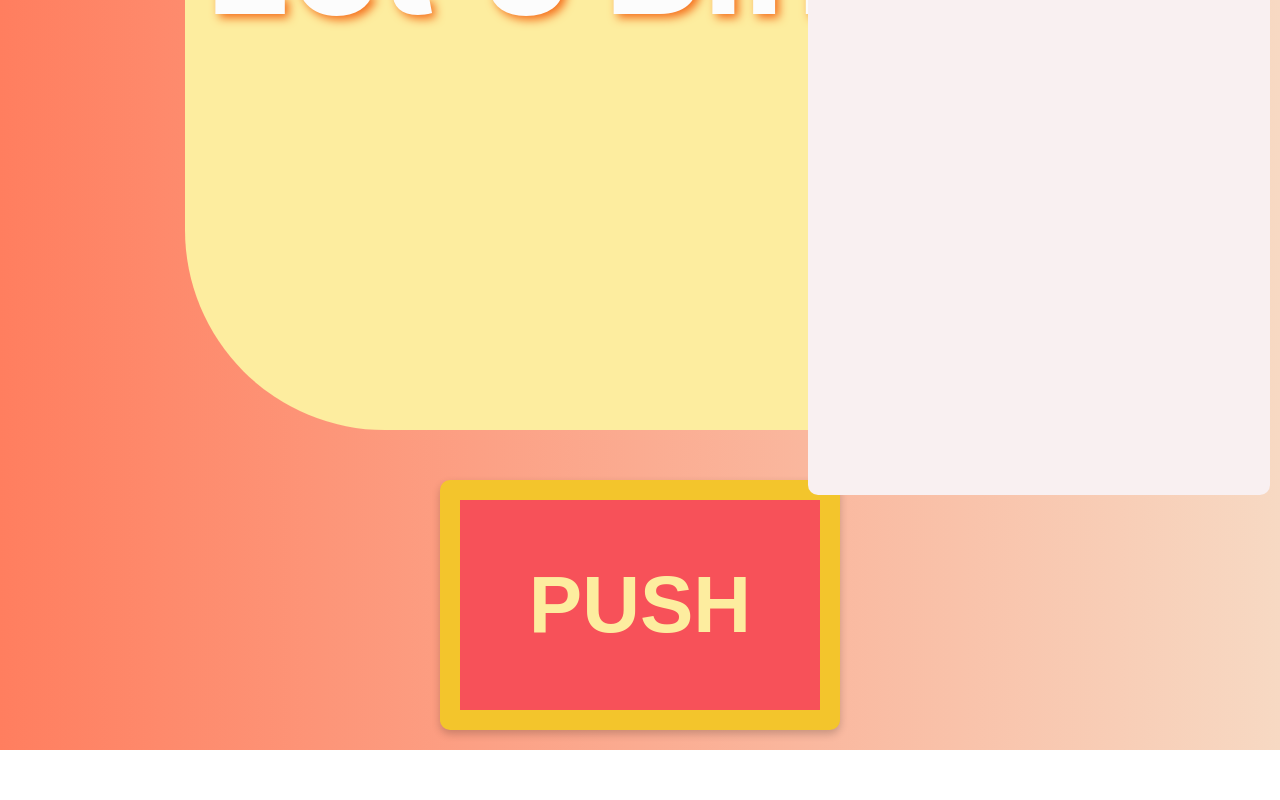
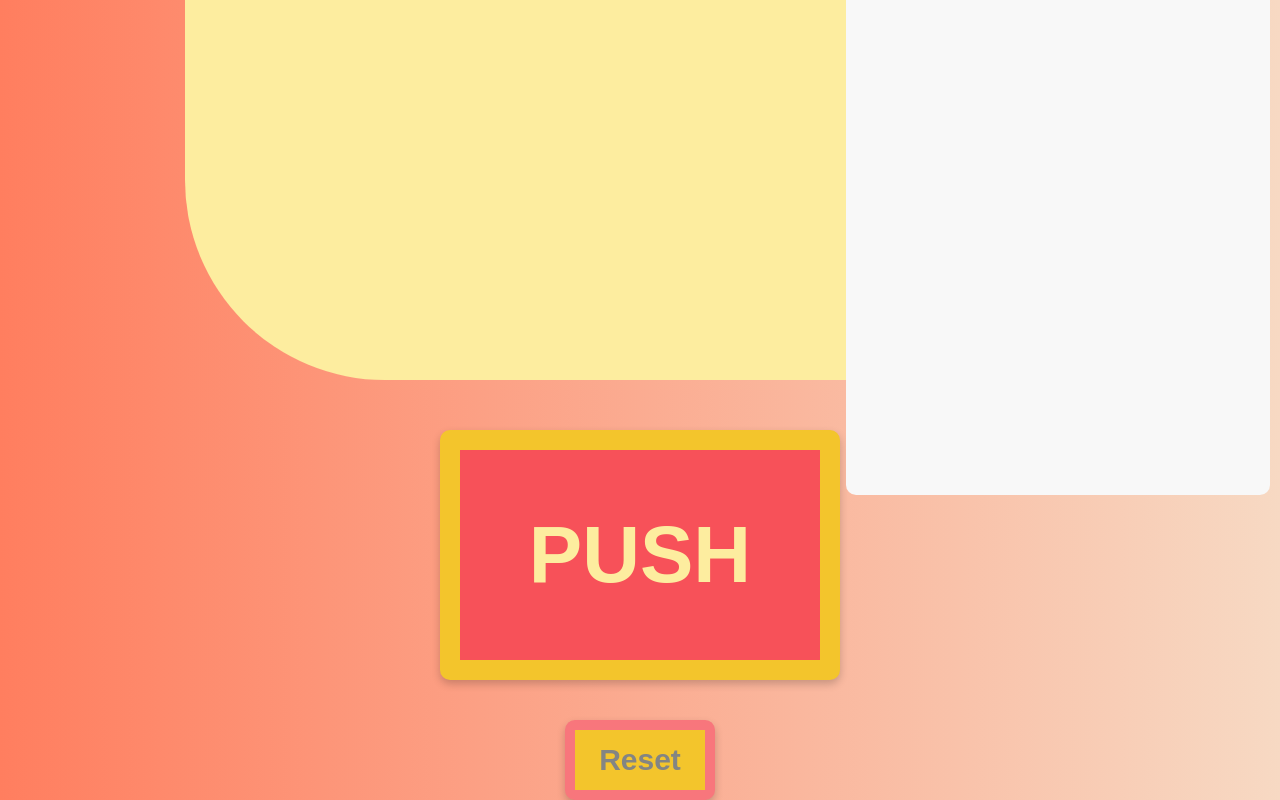
Before and after one commit to nishi-oka/Bingo-75, a React (Create React App) app: page / in a window 1280 px wide. Shown: the part 295-1095 px from the top of the page. Before the commit the page ends 1045 px from the top, so only its background shows below. Built offline with nearby package versions, Linux system fonts and the light colour scheme; a web font is replaced by a local one.

Commit message:
add fadeout

```diff
--- a/src/App.css
+++ b/src/App.css
@@ -35,7 +35,7 @@
   padding: 20px;
 }
 
-/* @keyframes fadeOut {
+@keyframes fadeOut {
   0% {
     opacity: 1;
   }
@@ -45,7 +45,7 @@
 }
 .fade-out {
   animation: fadeOut 1s ease-out forwards;
-} */
+}
 
 
 /* スタートボタンのスタイル */
@@ -65,7 +65,6 @@ button {
   color: #fded9f;
   box-shadow: 0 4px 8px rgba(0, 0, 0, 0.2); /* 初期状態での影 */
   transition: box-shadow 0.2s ease, transform 0.1s ease;
-
 }
 
 /* スタートボタンのホバー効果 */
@@ -82,21 +81,38 @@ button:active {
   transform: translateY(4px) scale(0.95);
 }
 
+.reset-button button {
+  width: 150px;
+  height: 80px;
+  font-size: 30px;
+  border: 10px solid #f8767c;
+  background-color: #f3c52c;
+  margin-top: 20px;
+  color: #838583;
+  box-shadow: 0 4px 8px rgba(0, 0, 0, 0.2); /* 初期状態での影 */
+  transition: box-shadow 0.2s ease, transform 0.1s ease;
+}
+
+/* リセットボタンのホバー効果 */
+.reset-button :hover {
+  border: 5px solid #f3c52c;
+  background-color: #f4f742;
+  color: #838583;
+  cursor: pointer;
+  transition: background-color 0.1s ease; /* 色の変化にスムーズなアニメーション */
+  transform: scale(1.1);
+}
+.reset-button :active {
+  box-shadow: 0 2px 4px rgba(0, 0, 0, 0.4);
+  transform: translateY(4px) scale(0.95);
+}
+
 /* 今まで出た数字を表示する部分 */
 .number-container {
   display: flex;
   flex-direction: row-reverse; /* 右端から左へ列を追加 */
-  margin: 10px;
-  overflow-x: auto; /* 横スクロールを許可 */
-  width: 30%; /* 画面の右3分の1 */
-  height: calc(100vh - 100px);
   position: absolute;
-  right: 0;
-  top: 0;
-  background-color: #f9f0f1;;
-  border-radius: 10px;
 }
-
 /* 数字の列全体 */
 .columns-wrapper {
   display: flex;
--- a/src/App.js
+++ b/src/App.js
@@ -3,16 +3,25 @@ import React, { useState } from "react";
 import PreNumber from "./PreNumber";
 import StartButton from "./StartButton";
 import CurrentNumber from "./CurrentNumber";
+import ResetButton from "./ResetButton";
 
 function App() {
-  const [randomNumber, setRandomNumber] = useState(null);
-  const [pastNumbers, setPastNumbers] = useState([]);
-  const [isDisabled, setIsDisabled] = useState(false);
+  const [randomNumber, setRandomNumber] = useState(null); // 現在の数字
+  const [pastNumbers, setPastNumbers] = useState([]); // 過去の数字
+  const [isDisabled, setIsDisabled] = useState(false); // Startボタンの無効化
+  const [fadeOut, setFadeOut] = useState(false); // フェードアウト状態
+  const [isGenerating, setIsGenerating] = useState(false); // generateRandomNumber 処理中かどうか
 
+  // 新しい数字を生成する関数
   const generateRandomNumber = () => {
-    if (isDisabled) return; // ボタンが無効化されているときはクリックできない
-    setIsDisabled(true); // ボタンを無効化
+    if (isDisabled || isGenerating) return; // ボタンが無効化されているか、処理中なら何もしない
+    setIsGenerating(true); // 処理中フラグを立てる
+    setIsDisabled(true); // Startボタンを無効化
 
+    setFadeOut(true);
+
+    setTimeout(() => {
+      // 過去の数字を更新
       setPastNumbers((prevNumbers) => {
         const updatedNumbers =
           randomNumber !== null ? [...prevNumbers, randomNumber] : prevNumbers;
@@ -22,20 +31,31 @@ function App() {
           number = Math.floor(Math.random() * 100) + 1;
         } while (updatedNumbers.includes(number)); // 重複していたら再生成
 
-      setRandomNumber(number);
+        setRandomNumber(number); // 新しい数字をセット
         return updatedNumbers;
       });
-    // 2秒後にボタンを再度有効化
-    setTimeout(() => {
-      setIsDisabled(false); // 2秒後にボタンを有効化
-    }, 2000);
+
+      setFadeOut(false); // フェードアウトを終了
+      setIsDisabled(false); // Startボタンを有効化
+      setIsGenerating(false); // 処理終了フラグを解除
+    }, 1000); // フェードアウトアニメーションの時間を調整
+  };
+
+  // リセット関数: 初期状態に戻す
+  const resetState = () => {
+    if (isGenerating) return; // generateRandomNumber 処理中なら何もしない
+    setRandomNumber(null);
+    setPastNumbers([]);
+    setIsDisabled(false);
+    setFadeOut(false);
   };
 
   return (
     <div className="App">
       <div className="content">
-        <CurrentNumber number={randomNumber} />
+        <CurrentNumber number={randomNumber} fadeOut={fadeOut} />
         <StartButton onClick={generateRandomNumber} isDisabled={isDisabled} />
+        <ResetButton onClick={resetState} isDisabled={isGenerating} /> {/* Resetボタンを無効化 */}
       </div>
       <PreNumber numbers={pastNumbers} />
     </div>
--- a/src/CurrentNumber.jsx
+++ b/src/CurrentNumber.jsx
@@ -1,27 +1,29 @@
-import React, { useEffect, useState } from 'react';
+import React, { useEffect, useState } from "react";
 
-const CurrentNumber = ({ number, onAnimationEnd }) => {
-		const [animate, setAnimate] = useState(false);
-		const [fadeOut, setFadeOut] = useState(false);
+const CurrentNumber = ({ number, onAnimationEnd, fadeOut }) => {
+  const [animate, setAnimate] = useState(false);
 
-		useEffect(() => {
-			if (number !== null) {
-				setFadeOut(false);
-				setAnimate(true);
+  useEffect(() => {
+    if (number !== null) {
+      setAnimate(false); // アニメーションを一度リセット
 
-				const timeout = setTimeout(() => {
-					setFadeOut(true);
-					setAnimate(false);
-					if (onAnimationEnd) onAnimationEnd(); // 親にアニメーション終了を通知
-				}, 1000); // アニメーションの時間（ms）
+      const animationTimeout = setTimeout(() => {
+        setAnimate(true); // 新しい数字にアニメーションを適用
+      }, fadeOut ? 1000 : 0); // フェードアウトが完了してからアニメーション開始
 
-				return () => clearTimeout(timeout); // クリーンアップ
-			}
-		}, [number, onAnimationEnd]);
+      return () => clearTimeout(animationTimeout); // クリーンアップ
+    }
+  }, [number, fadeOut]);
 
   return (
     <div className="current-number">
-      <p className={`${fadeOut ? "fade-out" : ""}${animate ? "animate-number" : ""} ${number === null ? "bingo-text" : ""}`}>{number === null ? "Let's Bingo!" : number}</p>
+      <p
+        className={`${fadeOut ? "fade-out" : ""} ${
+          animate ? "animate-number" : ""
+        } ${number === null ? "bingo-text" : ""}`}
+      >
+        {number === null ? "Let's Bingo!" : number}
+      </p>
     </div>
   );
 };
--- a/src/PreNumber.css
+++ b/src/PreNumber.css
@@ -1,15 +1,22 @@
 .number-container {
   flex-direction: column; /* 縦並び */
   align-items: flex-end;
-	margin-top: 50px;
+	margin: 50px 10px 0 0 ;
   padding: 20px;
-  width: 33%; /* 画面の右3分の1を占める */
+	width: 30%; /* 画面の右3分の1 */
+  height: calc(100vh - 100px);
+	right: 0;
+  top: 0;
+  background-color: #f8f8f8;;
+  border-radius: 10px;
+	overflow-x: auto;
+	overflow-y: auto;
 }
 .number-container h3 {
   text-align: center; /* 中央揃え */
   width: 100%;
 	font-size: 40px;
-	color: #8cefa6ee;
+	color: #f67c9fee;
 	margin-bottom: 20px;
 	text-shadow: 5px 5px 5px #ffffff;
 	font-family: 'Baloo', cursive in !important;
@@ -27,7 +34,7 @@
   width: 50px;
   height: 50px;
 	color: #fff;
-  background-color: #9ddf2b;
+	background: linear-gradient(to bottom right, #edf8b8, #9a07a5);
   text-align: center;
   font-size: 25px;
   border-radius: 40%;
--- /dev/null
+++ b/src/ResetButton.jsx
@@ -0,0 +1,11 @@
+import React from 'react'
+
+const ResetButton = ({onClick}) => {
+	return (
+		<div className="reset-button">
+			<button onClick={onClick}>Reset</button>
+		</div>
+	)
+}
+
+export default ResetButton
```
Lines whose indentation alone changed are shown as unchanged.
